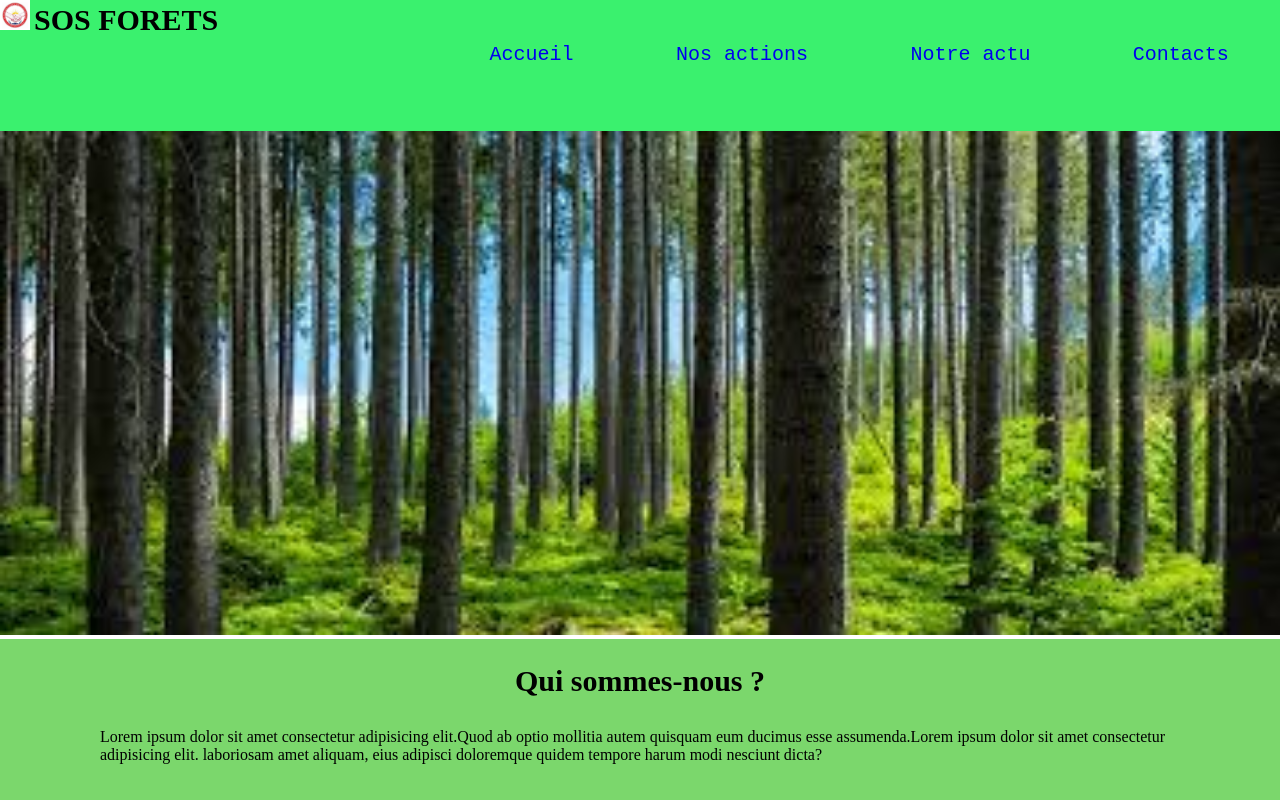
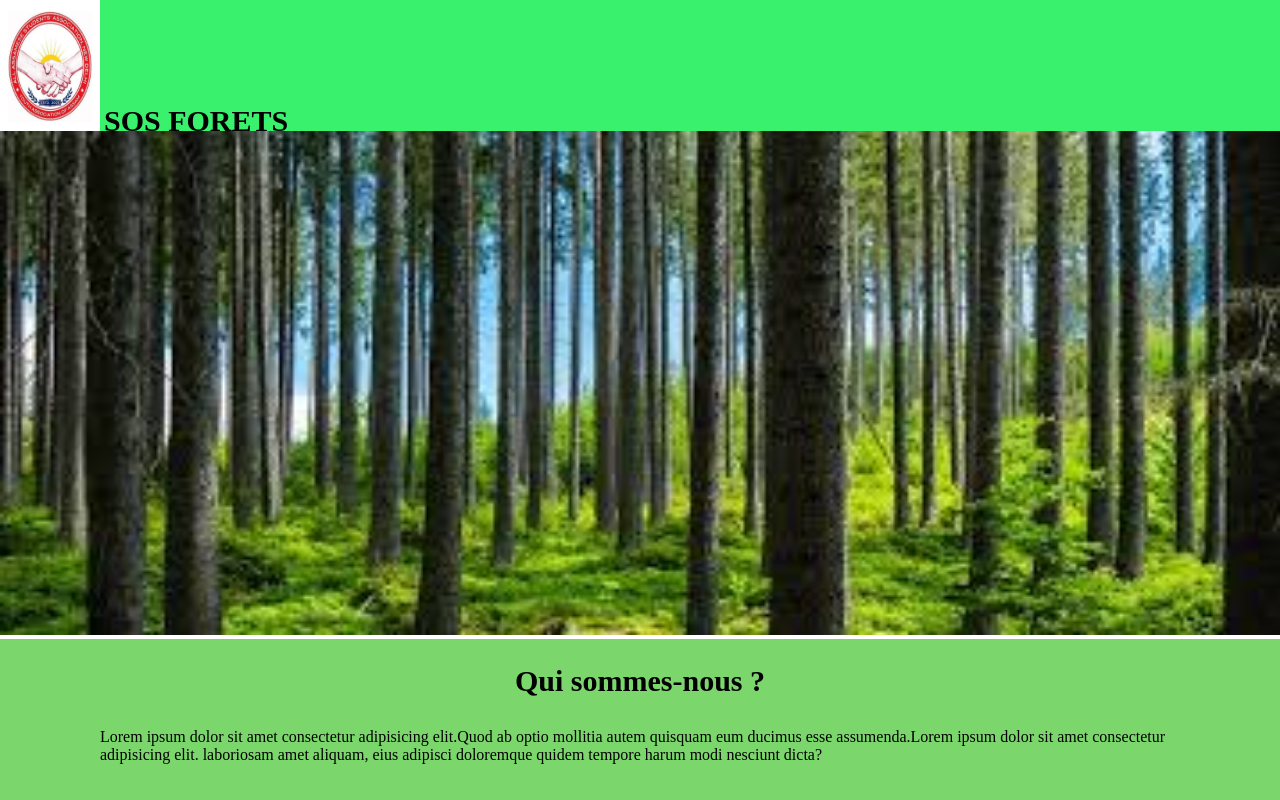
Before and after one commit to nibalabaza/association-project, a plain HTML site: page index.html in a window 1280 px wide. Shown: the top 800 px of the page. Drawn offline with Linux system fonts and the light colour scheme.

Commit message:
update contact&accueil

```diff
--- a/css/style1.css
+++ b/css/style1.css
@@ -18,8 +18,8 @@
  }
 
  nav img {
-     height: 30px;
-     width: 30px;
+     height: 100%;
+     width: 100px;
  }
 
  h1 {
@@ -30,7 +30,7 @@
  ul {
      margin: 0;
      padding: 0;
-     display: flex;
+     display: none;
      justify-content: flex-end;
      align-items: flex-end;
  }
--- a/index.html
+++ b/index.html
@@ -34,6 +34,7 @@
                     <a href="#contacts"> Contacts </a>
                 </li>
             </ul>
+            <i class="fas fa-bars"></i>
         </nav>
 
         <img src="img/forest.jpg" width="100%">
```
